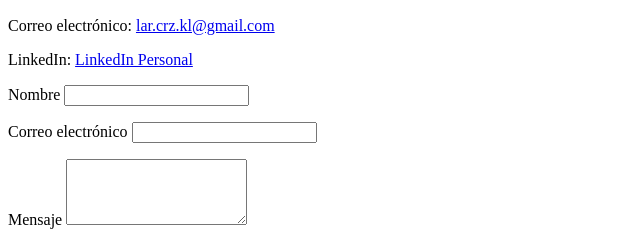
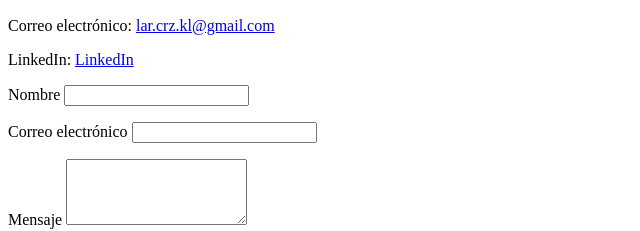
Before and after one commit to Karla-AgCRZ/Prac-HTML-Portafolio, a plain HTML site: page index.html in a window 1280 px wide. Shown: the part 996-1227 px from the top of the page, 0-640 px from the left. Drawn offline with Linux system fonts and the light colour scheme.

Commit message:
Modificada la frase de linkedIn Personal

```diff
--- a/index.html
+++ b/index.html
@@ -51,7 +51,7 @@
         <section id="Contacto">
             <h2>Contacto</h2>
             <p>Correo electrónico: <a href="lar.crz.kl@gmail.com">lar.crz.kl@gmail.com</a> </p>
-            <p>LinkedIn: <a href="https://www.linkedin.com/in/karla-aguilar-de-la-cruz/" target="_blank" rel="noopener noreferrer">LinkedIn Personal</a></p>
+            <p>LinkedIn: <a href="https://www.linkedin.com/in/karla-aguilar-de-la-cruz/" target="_blank" rel="noopener noreferrer">LinkedIn</a></p>
 
             <form>
                 <div>
```
